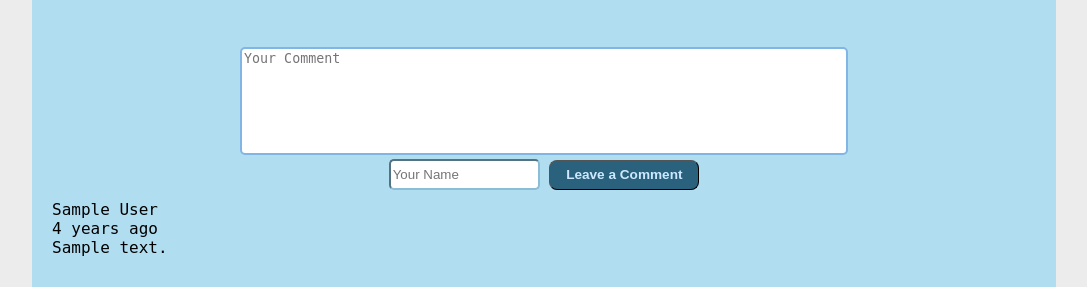
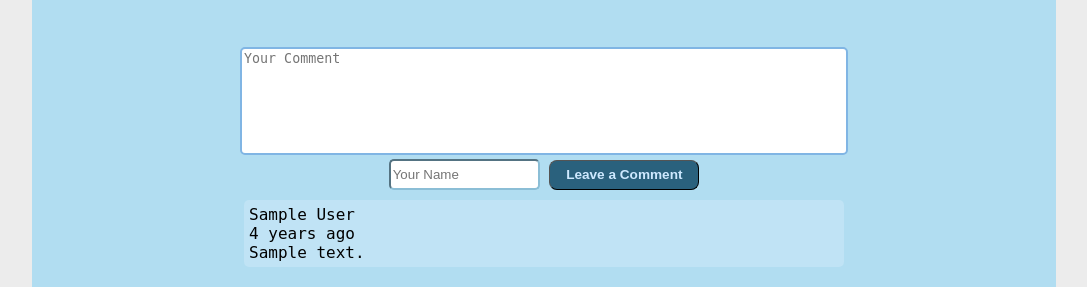
Before and after one commit to serious-pavel/personal_site, a Django app: a page that uses posts/templates/posts/post.html in a window 1280 px wide. Shown: the part 584-871 px from the top of the page, without its empty margins (96-1183 px from the left). Run offline with Django 5.2, Linux system fonts and the light colour scheme; tables that the repository leaves empty hold one stand-in row (values such as "Sample post"); grey boxes marked "Sample" are stand-in pictures; some web fonts are replaced.

Commit message:
initial comments styling

```diff
--- a/posts/static/posts/css/post_style.css
+++ b/posts/static/posts/css/post_style.css
@@ -115,3 +115,18 @@ input#id_comment_author:focus {
   border:2px solid #4498c3;
   box-shadow: 0 0 5px #719ECE;
 }
+
+
+.comment {
+  background-color: #ecf7ff3d;
+  border-radius: 5px;
+  padding: 5px;
+  box-sizing: border-box;
+  width: 95%;
+  max-width: 600px;
+  margin: auto;
+}
+
+.comment:not(:last-child) {
+  margin-bottom: 9px;
+}
--- a/posts/templates/posts/post.html
+++ b/posts/templates/posts/post.html
@@ -48,9 +48,13 @@
         </div>
             <div class="comments">
             {% for comment in blog_post.comments.all|dictsortreversed:"date_created" %}
-                <div class="comment-author">{{ comment.comment_author }}</div>
-                <div class="comment-date">{{ comment.humanized_td }}</div>
-                <div class="comment-content">{{ comment.comment_content }}</div>
+                <div class="comment">
+                    <div class="comment-meta">
+                        <div class="comment-author">{{ comment.comment_author }}</div>
+                        <div class="comment-date">{{ comment.humanized_td }}</div>
+                    </div>
+                    <div class="comment-content">{{ comment.comment_content }}</div>
+                </div>
             {% endfor %}
         </div>
     </div>
```
